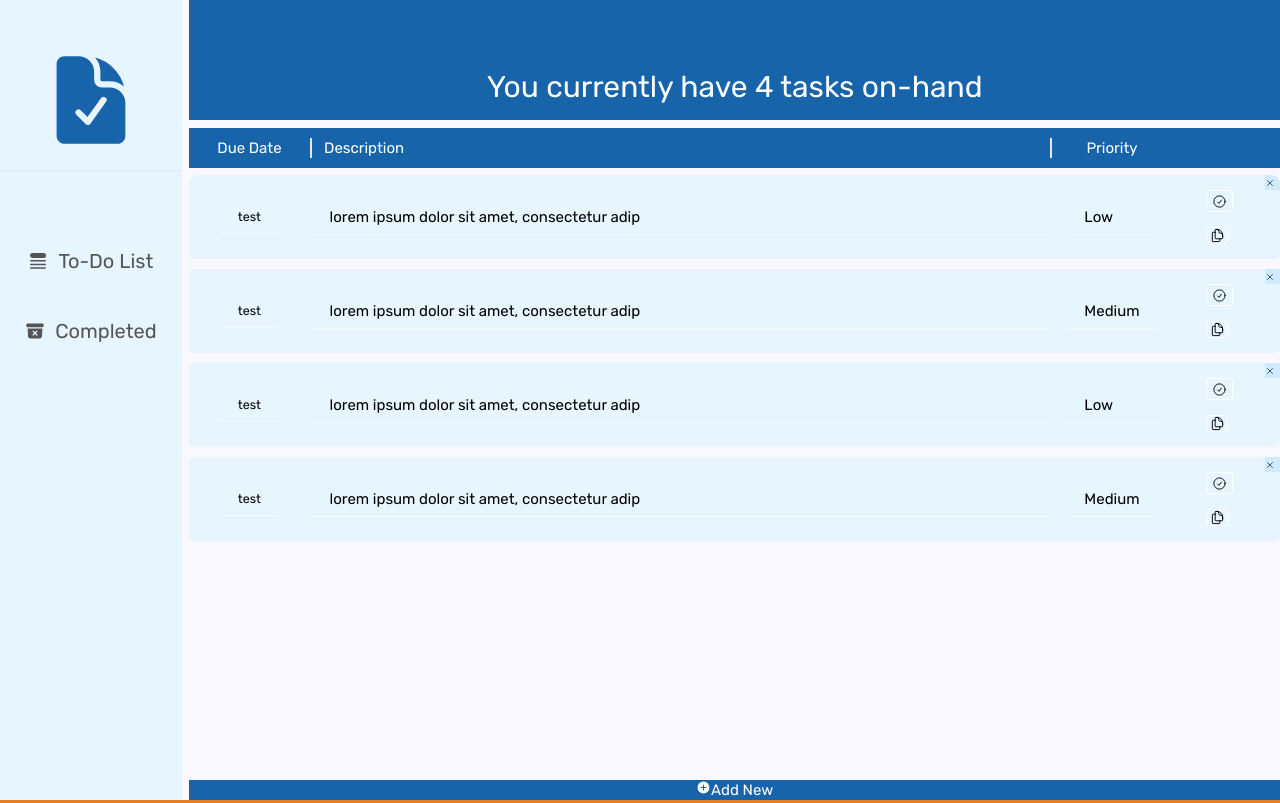
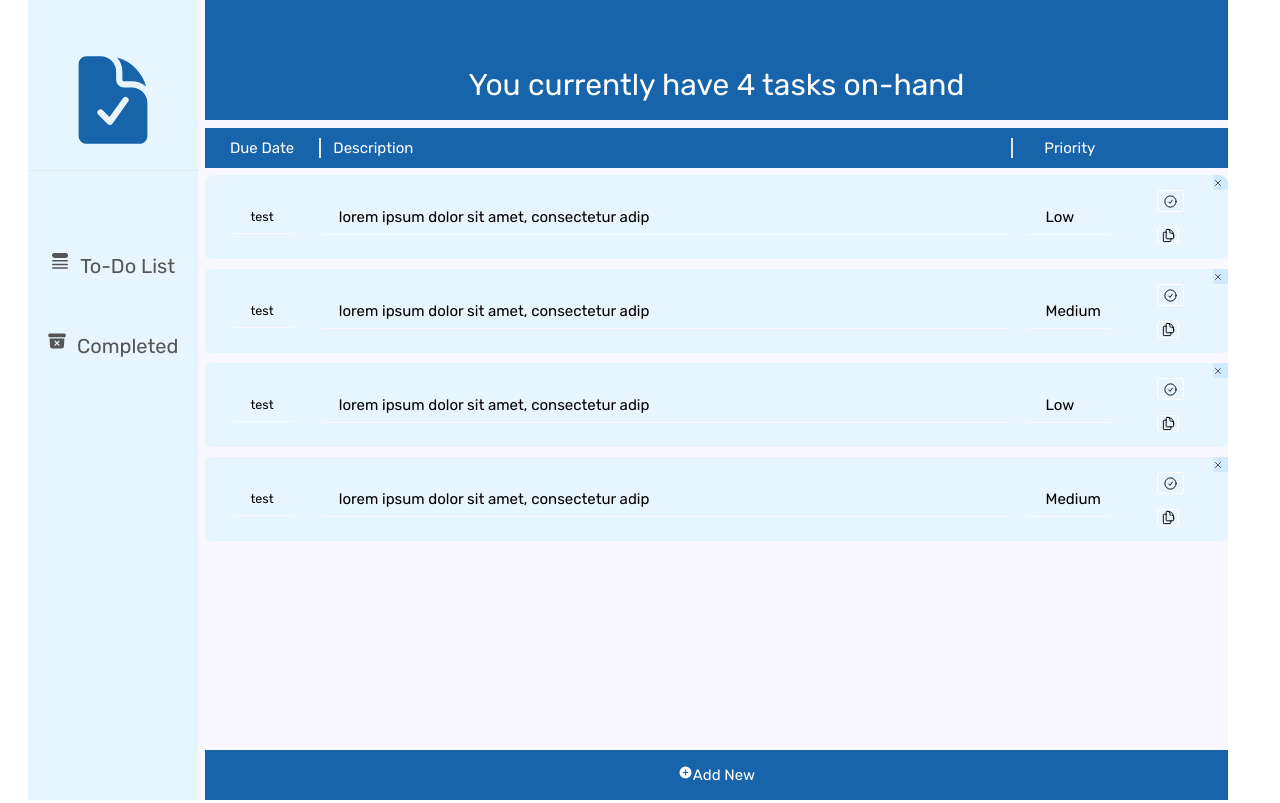
Before and after one commit to Joshw9012/to-do-list, a React (Vite) app: page / in a window 1280 px wide. Built offline with nearby package versions, Linux system fonts and the light colour scheme.

Commit message:
ui update

```diff
--- a/src/App.jsx
+++ b/src/App.jsx
@@ -57,7 +57,7 @@ export default App;
 
 function AppLayout({ children }) {
   return (
-    <div className="bg-[#f9f8ff] max-w-[128rem]	mx-auto h-screen  grid-rows-[1fr_auto_7fr] grid grid-cols-[1fr_6fr] 100dvh gap-3 ">
+    <div className="bg-[#f9f8ff] max-w-[120rem]	mx-3 h-screen  grid-rows-[1fr_auto_7fr] grid grid-cols-[1fr_6fr] 100dvh gap-3 ">
       {children}
     </div>
   );
@@ -215,7 +215,7 @@ function Footer({}) {
         <div className="h-[12rem] text-white">
           <div className=" flex justify-center items-center ">
             <span
-              className="flex justify-center items-center hover:text-orange-400 cursor-pointer text-white block "
+              className="flex justify-center items-center hover:bg-[#698DBE] rounded-[3px] cursor-pointer text-white block px-4"
               onClick={handleAddToggle}
             >
               <HiXCircle />
@@ -247,14 +247,14 @@ function Footer({}) {
               <option value="" disabled selected>
                 Select...
               </option>
-              <option value="volvo">High</option>
-              <option value="saab">Medium</option>
-              <option value="mercedes">Low</option>
+              <option value="H">High</option>
+              <option value="M">Medium</option>
+              <option value="L">Low</option>
             </select>
 
             <button
               onClick={handleSubmit}
-              className="bg-orange-500 block text-white px-2 py-2 rounded-[3px] hover:bg-orange-400"
+              className="bg-orange-600 block text-white px-2 py-2 rounded-[3px] hover:bg-orange-500"
             >
               Submit
             </button>
@@ -262,8 +262,8 @@ function Footer({}) {
         </div>
       ) : (
         <div onClick={handleAddToggle}>
-          <div className="flex justify-center text-white ">
-            <span className="flex justify-center  block cursor-pointer hover:text-orange-400">
+          <div className="flex justify-center text-white  hover:bg-orange-600">
+            <span className="flex justify-center  block cursor-pointer  p-[1.5rem]">
               <HiMiniPlusCircle />
               Add New
             </span>
--- a/src/index.css
+++ b/src/index.css
@@ -36,10 +36,13 @@ html {
 }
 body {
   font-family: "Rubik", sans-serif;
-  line-height: 1;
+
   font-weight: 400;
   color: #555;
-  border-bottom: 3px solid #e67e22;
+
+  max-width: 124rem;
+  height: 100dvh;
+  margin: auto;
 }
 
 @layer components {
```
